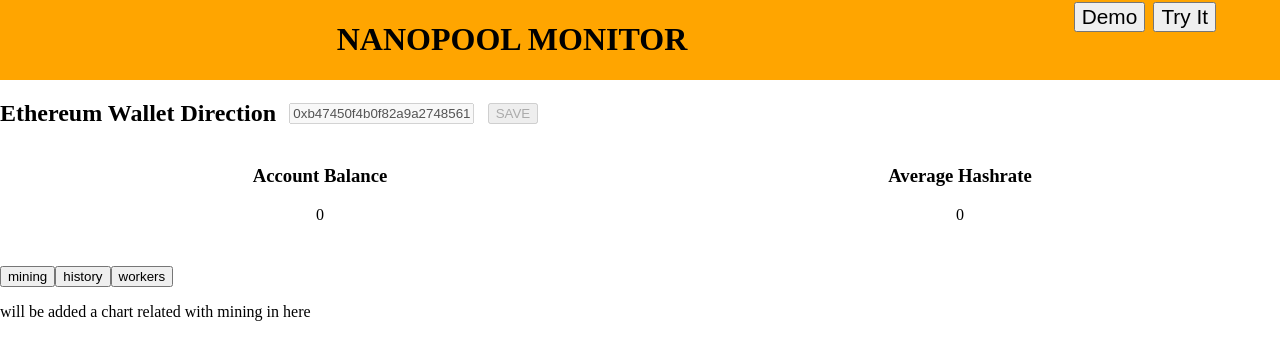
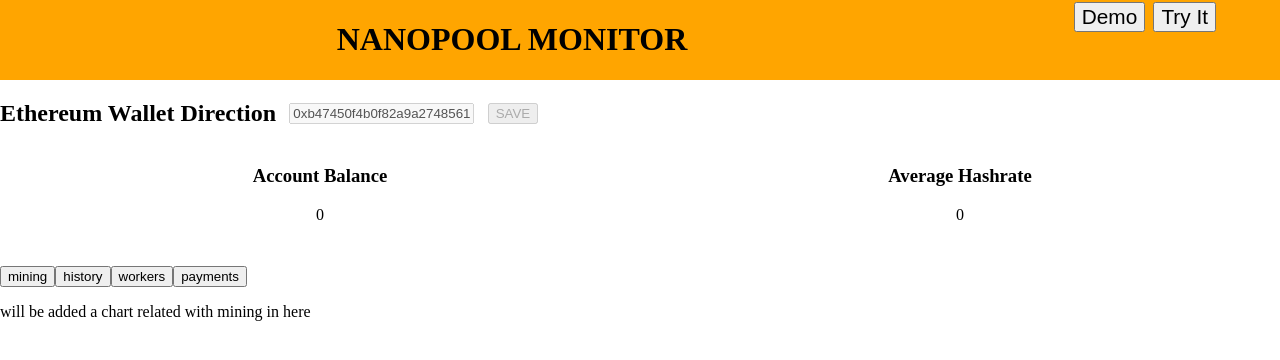
Before and after one commit to JuanOrtiz9492/twitchWebApp, a React (Create React App) app: page /demo in a window 1280 px wide. Shown: the top 360 px of the page. Built offline with nearby package versions, Linux system fonts and the light colour scheme; no server answers.

Commit message:
replaced buttons with an arrya iterator

```diff
--- a/src/components/GeneralStats.js
+++ b/src/components/GeneralStats.js
@@ -10,16 +10,14 @@
     newView(index){
         this.props.updateCurrentView(index)
     }
-
     render(){
         return(
             <React.Fragment>
-            <button onClick={()=>this.newView(0)}>mining</button>
-            <button onClick={()=>this.newView(1)}>history</button>
-            <button onClick={()=>this.newView(2)}>workers</button>
+                {this.props.views.map((view,index)=>
+                    <button key={view} onClick={()=>this.newView(index)}>{view}</button>
+                )}
             <AgrupedView typeOfView={this.props.typeOfView} text={this.props.typeOfView}/>
             </React.Fragment>
-            /*getView(this.state.currentView,'mining')*/
         )
     }
 
--- a/src/components/demo.js
+++ b/src/components/demo.js
@@ -15,7 +15,7 @@
             hashRate:0,
             walletDir:"0xb47450f4b0f82a9a2748561c6a3f8a781498e2da",
             walletType:"Ethereum",
-            views:["mining","history","workers"],
+            views:["mining","history","workers","payments"],
             currentView:"mining"
         }
         this.updateBalance = this.updateBalance.bind(this);
@@ -62,7 +62,11 @@
                         walletDir={this.state.walletDir}
             />
             <MinerStats balance={this.state.balance} hashRate={this.state.hashRate}/>
-            <GeneralStats updateCurrentView={this.updateCurrentView} typeOfView={this.state.currentView}/>
+            <GeneralStats
+                updateCurrentView={this.updateCurrentView}
+                typeOfView={this.state.currentView}
+                views={this.state.views}
+            />
         </React.Fragment>
     )
     }
```
